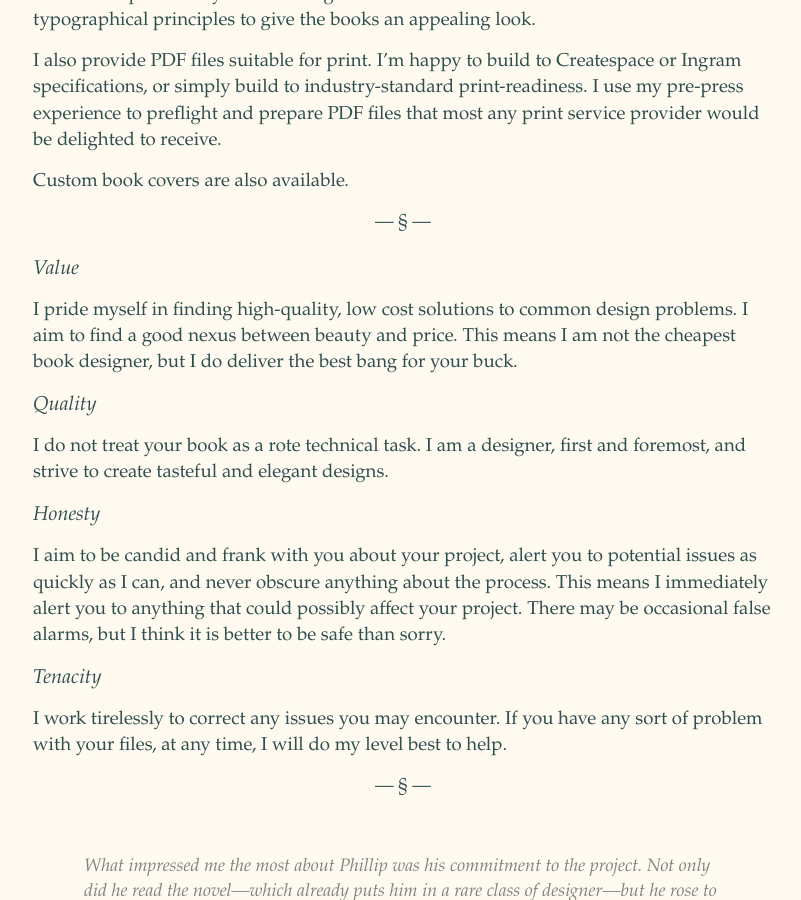
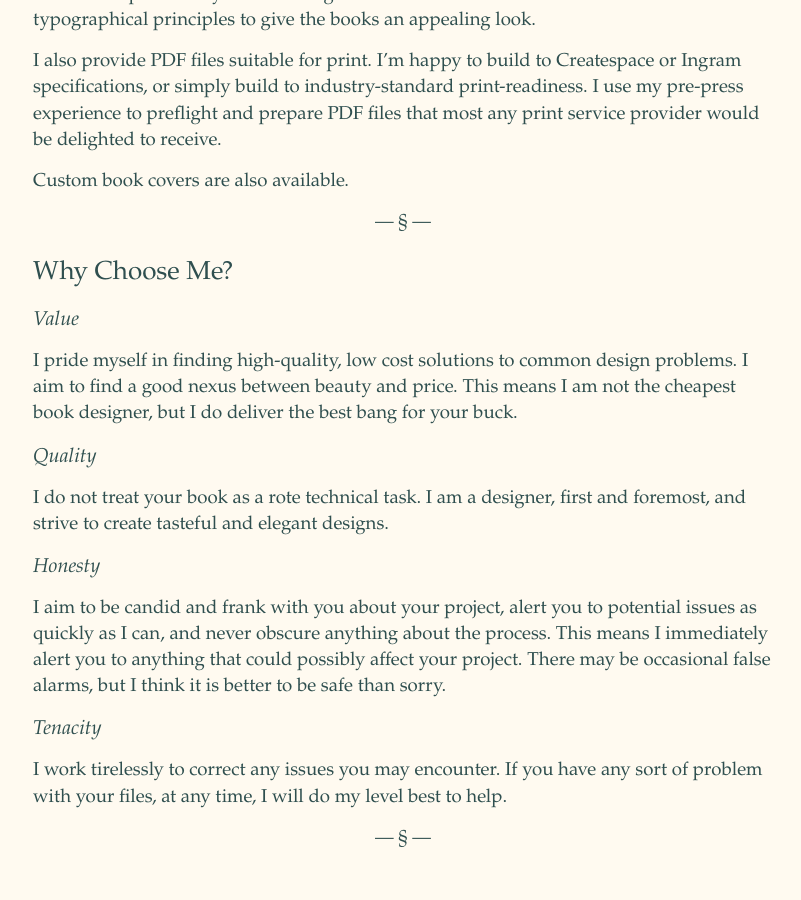
Before and after one commit to phillipgessert/phillipgessert.github.io, a Jekyll site: the page built from index.md, in a window 1280 px wide and 900 px high, scrolled down 587 px. Shown: the whole window, without its empty margins (237-1038 px from the left). Built offline with Jekyll 4.4.1, drawn with Linux system fonts in a browser that asks for light colours.

Commit message:
updated bundles

```diff
--- a/index.md
+++ b/index.md
@@ -13,6 +13,8 @@ I also provide PDF files suitable for print. I’m happy to build to Createspace
 Custom book covers are also available.
 
 ---
+
+### Why Choose Me?
 
 #### Value
 
```
Also changed, not shown: 2 other files.
